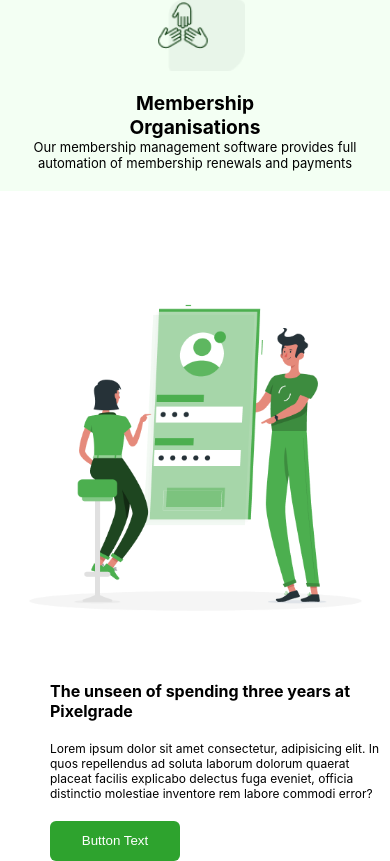
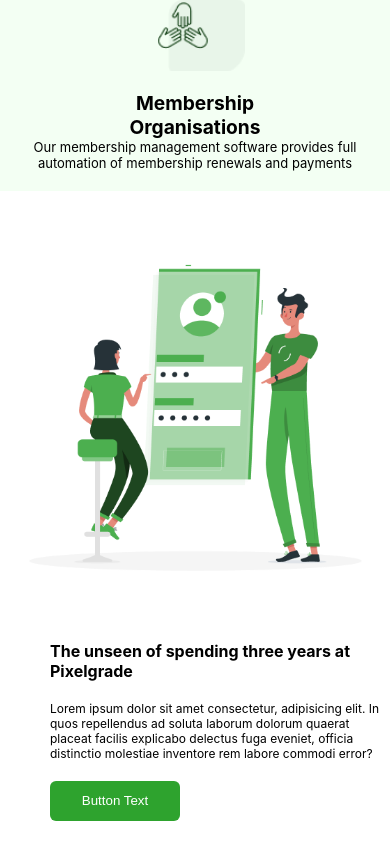
Before and after one commit to OnuegbulamChristian/Nexcent, a React (Create React App) app: page / in a window 390 px wide. Shown: the part 1577-2438 px from the top of the page. After the commit the page ends 2398 px from the top, so only its background shows below. Built offline with nearby package versions, Linux system fonts and the light colour scheme.

Commit message:
first commit

```diff
--- a/src/COMPONENTS/PixelGradeSection/PixelGradeSection.css
+++ b/src/COMPONENTS/PixelGradeSection/PixelGradeSection.css
@@ -123,13 +123,13 @@
   .Pixel-grade-container1 {
     width: auto;
     height: auto;
-    margin-top: 30px;
+    /* margin-top: 30px; */
   }
   .Pixel-grade-container2 {
     height: auto;
     width: auto;
-    margin-left: auto;
-    margin-right: auto;
+    /* margin-left: auto;
+    margin-right: auto; */
   }
   .Pixel-grade-container2 p {
     font-size: 12px;
@@ -159,6 +159,6 @@
   .Pixel-grade-container1 {
     width: auto;
     height: auto;
-    margin-top: 40px;
+    /* margin-top: 40px; */
   }
 }
```
